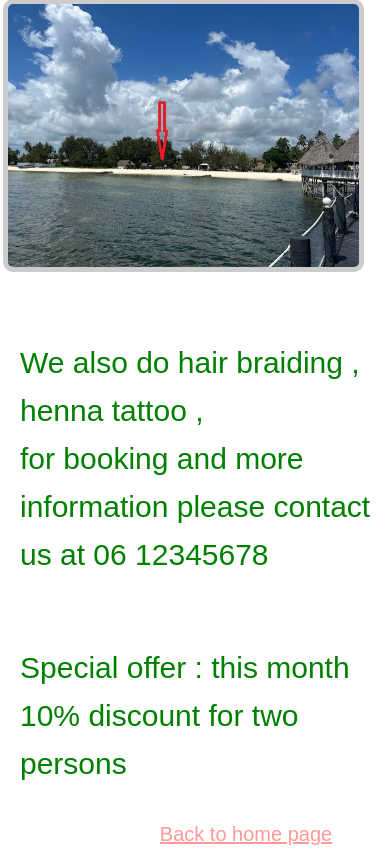
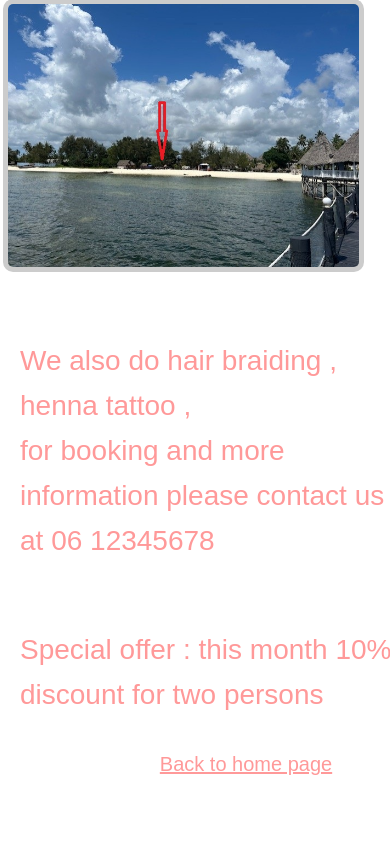
Before and after one commit to zanzibar25/happinezz, a PHP site: page /pictures.html in a window 390 px wide. Shown: the part 3048-3909 px from the top of the page. After the commit the page ends 3823 px from the top, so only its background shows below. Run offline with PHP 8.4, Linux system fonts and the light colour scheme.

Commit message:
Add files via upload

```diff
--- a/pictures.css
+++ b/pictures.css
@@ -64,7 +64,7 @@ a:hover{
     p3 {
         width: 100%;
         height: auto;
-        font-size: 30px;
-        color: green;
+        font-size: 28px;
+        color:#ff9999;
     }
 }
```
